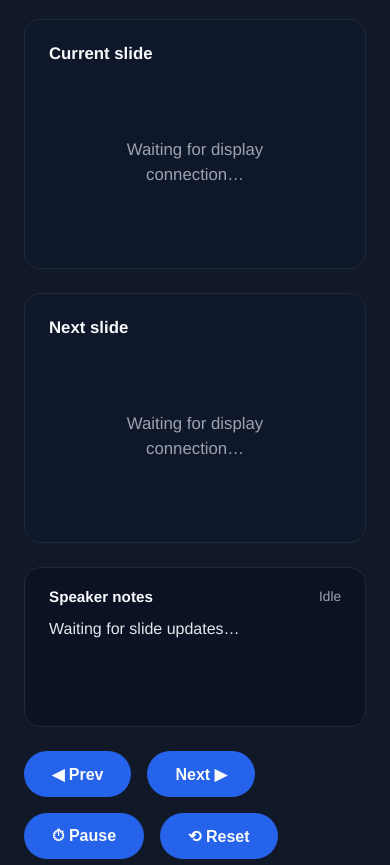
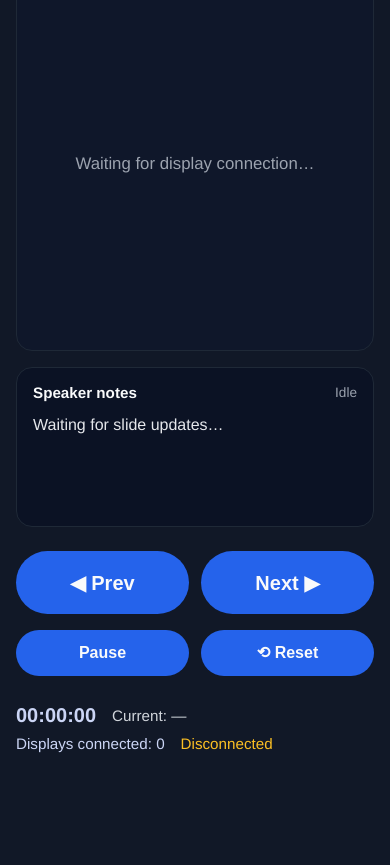
Before and after one commit to mitsuhiko/mini-presenter, a website: page client/presenter.html in a window 390 px wide. Shown: the part 76-941 px from the top of the page. After the commit the page ends 844 px from the top, so only its background shows below. Drawn offline with Linux system fonts and the light colour scheme; files that its build step writes are made by us from their sources; files whose address does not match are found by name.

Commit message:
feat(presenter): improve mobile layout and controls

```diff
--- a/client/presenter.css
+++ b/client/presenter.css
@@ -7,11 +7,12 @@ body {
   font-family: "Helvetica Neue", Helvetica, Arial, sans-serif;
   background: #111827;
   color: #e5e7eb;
+  touch-action: manipulation;
 }
 
 .presenter {
   display: grid;
-  grid-template-rows: auto minmax(0, 1fr) auto auto auto;
+  grid-template-rows: minmax(0, 1fr) auto auto auto;
   min-height: 100vh;
   padding: 2rem;
   gap: 1.5rem;
@@ -146,8 +147,8 @@ body {
   display: flex;
   flex-direction: column;
   gap: 0.75rem;
-  min-height: 10rem;
-  max-height: 32vh;
+  height: 14rem;
+  max-height: 14rem;
   overflow: hidden;
 }
 
@@ -216,8 +217,18 @@ body {
   display: flex;
   align-items: center;
   justify-content: space-between;
+  flex-wrap: wrap;
+  gap: 0.75rem;
   font-size: 0.95rem;
   color: #cbd5f5;
+}
+
+.presenter__footer-meta,
+.presenter__footer-status {
+  display: flex;
+  align-items: center;
+  gap: 1rem;
+  flex-wrap: wrap;
 }
 
 .presenter__connection {
@@ -226,7 +237,13 @@ body {
 
 @media (max-width: 720px) {
   .presenter {
-    padding: 1.5rem;
+    padding: 1rem;
+    gap: 1rem;
+  }
+
+  .presenter__header {
+    flex-direction: column;
+    align-items: flex-start;
   }
 
   .presenter__status {
@@ -235,9 +252,61 @@ body {
     gap: 0.35rem;
   }
 
+  .presenter__previews {
+    grid-template-columns: 1fr;
+  }
+
+  .presenter__preview {
+    min-height: 14rem;
+    padding: 1rem;
+  }
+
+  .presenter__preview--current {
+    min-height: 42vh;
+  }
+
+  .presenter__preview--next {
+    display: none;
+  }
+
+  .presenter__notes {
+    height: 10rem;
+    max-height: 10rem;
+    padding: 1rem;
+  }
+
   .presenter__controls {
     flex-direction: column;
-    align-items: flex-start;
+    align-items: stretch;
+    position: sticky;
+    bottom: 0;
+    background: #111827;
+    padding: 0.5rem 0 calc(0.75rem + env(safe-area-inset-bottom));
+  }
+
+  .presenter__nav,
+  .presenter__timer-controls {
+    width: 100%;
+  }
+
+  .presenter__nav {
+    gap: 0.75rem;
+  }
+
+  .presenter__nav .presenter__button {
+    flex: 1;
+    width: 100%;
+    font-size: 1.25rem;
+    padding: 1.2rem 1.5rem;
+  }
+
+  .presenter__timer-controls {
+    justify-content: space-between;
+    gap: 0.75rem;
+  }
+
+  .presenter__timer-controls .presenter__button {
+    flex: 1;
   }
 
   .presenter__footer {
--- a/client/presenter.html
+++ b/client/presenter.html
@@ -2,21 +2,12 @@
 <html lang="en">
   <head>
     <meta charset="utf-8" />
+    <meta name="viewport" content="width=device-width, initial-scale=1" />
     <title>mini-presenter</title>
     <link rel="stylesheet" href="/_/client/presenter.css" />
   </head>
   <body>
     <main class="presenter">
-      <header class="presenter__header">
-        <div class="presenter__brand">mini-presenter</div>
-        <div class="presenter__status">
-          <div class="presenter__timer" id="timer">00:00:00</div>
-          <div class="presenter__slide">
-            Current: <span id="current-slide">—</span>
-          </div>
-        </div>
-      </header>
-
       <section class="presenter__previews" aria-label="Slide previews">
         <div class="presenter__preview presenter__preview--current">
           <div class="presenter__preview-title">Current slide</div>
@@ -71,14 +62,22 @@
           <button class="presenter__button" data-action="next">Next ▶</button>
         </div>
         <div class="presenter__timer-controls">
-          <button class="presenter__button" id="timer-toggle">⏱ Pause</button>
+          <button class="presenter__button" id="timer-toggle">Pause</button>
           <button class="presenter__button" id="timer-reset">⟲ Reset</button>
         </div>
       </section>
 
       <footer class="presenter__footer">
-        <div>Displays connected: <span id="display-count">0</span></div>
-        <div id="connection-status" class="presenter__connection">Disconnected</div>
+        <div class="presenter__footer-meta">
+          <div class="presenter__timer" id="timer">00:00:00</div>
+          <div class="presenter__slide">
+            Current: <span id="current-slide">—</span>
+          </div>
+        </div>
+        <div class="presenter__footer-status">
+          <div>Displays connected: <span id="display-count">0</span></div>
+          <div id="connection-status" class="presenter__connection">Disconnected</div>
+        </div>
       </footer>
     </main>
     <script src="/_/client/presenter.js" type="module"></script>
--- a/client/presenter.js
+++ b/client/presenter.js
@@ -196,7 +196,7 @@ function startTimer() {
   }
   timerRunning = true;
   lastTick = Date.now();
-  timerToggleButton.textContent = "⏱ Pause";
+  timerToggleButton.textContent = "Pause";
 }
 
 function pauseTimer() {
@@ -204,7 +204,7 @@ function pauseTimer() {
     return;
   }
   timerRunning = false;
-  timerToggleButton.textContent = "⏱ Resume";
+  timerToggleButton.textContent = "Resume";
 }
 
 function toggleTimer() {
```
